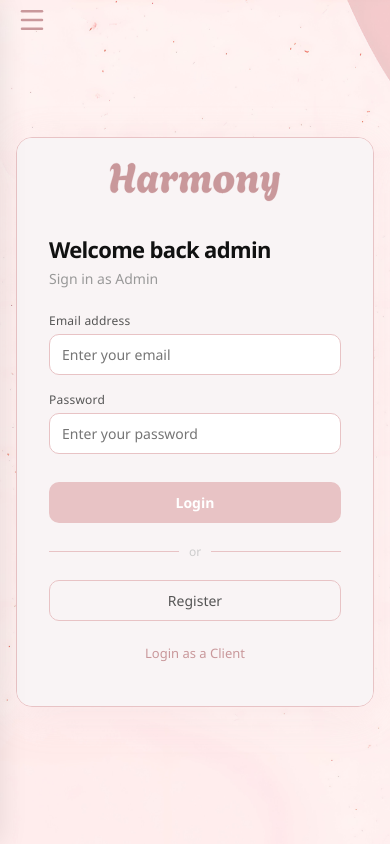
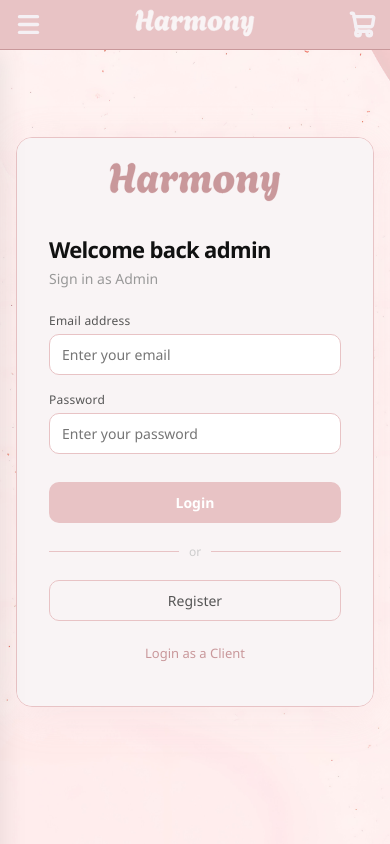
Before and after one commit to AhmedJrainija/MERN-e-commerce, a React (Vite) app in the folder client/: page /admin/login in a window 390 px wide. Built offline with nearby package versions, Linux system fonts and the light colour scheme; no server answers.

Commit message:
header fix for mobile screen

```diff
--- a/client/src/4-components/2-sidebar/Sidebar.module.css
+++ b/client/src/4-components/2-sidebar/Sidebar.module.css
@@ -35,6 +35,7 @@
     width: 64px;
     padding: 2rem 0.75rem;
     align-items: center;
+    top: 50px;
   }
 
   .cardLabel {
@@ -52,7 +53,7 @@
   .inner {
     width: 200px;
     transform: translateX(-100%);
-    top: 0;
+    top: 50px;
     padding-top: 1rem;
     box-shadow: 4px 0 24px rgba(0, 0, 0, 0.08);
   }
@@ -70,8 +71,17 @@
     padding: 1rem 1.1rem;
     gap: 1rem;
   }
+
+  .logoContainer .logo{
+    display: none;
+  }
+  .inner {
+    gap: 0;
+    padding-top: 1rem;
+  }
 }
 
+/* ── Toggle button ── */
 .toggleBtn {
   display: none;
 }
@@ -81,10 +91,6 @@
     display: flex;
     align-items: center;
     justify-content: center;
-    position: fixed;
-    top: 0;
-    left: 12px;
-    z-index: 200;
     width: 40px;
     height: 40px;
     background: transparent;
@@ -92,9 +98,11 @@
     border-radius: 10px;
     cursor: pointer;
     color: #C9989B;
+    flex-shrink: 0;
   }
 }
 
+/* ── Backdrop ── */
 .backdrop {
   display: none;
 }
@@ -104,12 +112,13 @@
     display: block;
     position: fixed;
     inset: 0;
-    top: 0;
+    top: 50px;
     background: rgba(0, 0, 0, 0.18);
     z-index: 99;
   }
 }
 
+/* ── Cards & grid ── */
 .grid {
   display: flex;
   flex-direction: column;
@@ -190,6 +199,7 @@
   justify-content: center;
 }
 
+/* ── Sidebar logo ── */
 .logoContainer {
   display: flex;
   align-items: center;
@@ -202,10 +212,11 @@
   padding: 10px;
 }
 
-.logo{
+.logo {
   width: 100%;
 }
 
+/* ── Page margin ── */
 .main {
   margin-left: 250px;
 }
@@ -216,9 +227,58 @@
   }
 }
 
-/* Mobile: sidebar is hidden off-screen */
 @media (max-width: 600px) {
   .main {
     margin-left: 0;
   }
 }
+
+/* ── Mobile header bar ── */
+.headerBar {
+  display: none;
+}
+
+@media (max-width: 600px) {
+  .headerBar {
+    display: flex;
+    flex-direction: row;
+    align-items: center;
+    justify-content: space-between;
+    position: fixed;
+    top: 0;
+    left: 0;
+    right: 0;
+    height: 50px;
+    background-color: #E8C3C5;
+    border-bottom: 1px solid #C9989B;
+    padding: 0 8px;
+    z-index: 1000;
+  }
+}
+
+/* Centered logo */
+.logoContainerHeader {
+  position: absolute;
+  left: 50%;
+  transform: translateX(-50%);
+  display: flex;
+  align-items: center;
+}
+
+.logoHeader {
+  height: 28px;
+  width: auto;
+}
+
+/* Cart icon in header (right side) */
+.cartIconHeader {
+  display: flex;
+  align-items: center;
+  justify-content: center;
+  position: relative;
+  width: 40px;
+  height: 40px;
+  color: #C9989B;
+  cursor: pointer;
+  flex-shrink: 0;
+}
--- a/client/src/4-components/2-sidebar/sidebar.tsx
+++ b/client/src/4-components/2-sidebar/sidebar.tsx
@@ -12,8 +12,8 @@ export function SideBar() {
   const navigate = useNavigate();
   const { isAuth, role } = useAuth();
   const [open, setOpen] = useState(false);
-  const {cart} = useCart();
-  const {handleLogout} = useLogout();
+  const { cart } = useCart();
+  const { handleLogout } = useLogout();
 
   const go = (path: string) => {
     navigate(path);
@@ -22,11 +22,30 @@ export function SideBar() {
 
   return (
     <>
-      {/* Mobile hamburger */}
-      {!open &&
+      {/* Mobile top header bar */}
+      <div className={styles.headerBar}>
         <button className={styles.toggleBtn} onClick={() => setOpen(o => !o)}>
-        <Menu size={30} strokeWidth={2} />
-      </button> }
+          <Menu size={27} strokeWidth={3} color="#F5F0F4" />
+        </button>
+
+        <div className={styles.logoContainerHeader}>
+          <Link to="/" onClick={() => setOpen(false)}>
+            <img src="/Logos/logo-light.svg" className={styles.logoHeader} alt="Harmony logo" />
+          </Link>
+        </div>
+
+        <div
+          className={styles.cartIconHeader}
+          onClick={() => navigate('/cart')}
+          role="button"
+          aria-label="Go to cart"
+        >
+          <ShoppingCart size={27} strokeWidth={3} color="#F5F0F4" />
+          {cart !== null && cart >= 0 && (
+            <div className={styles.cartSize}>{cart}</div>
+          )}
+        </div>
+      </div>
 
       {/* Backdrop */}
       {open && <div className={styles.backdrop} onClick={() => setOpen(false)} />}
@@ -35,8 +54,8 @@ export function SideBar() {
         <nav className={`${styles.inner} ${open ? styles.open : ""}`}>
 
           <div className={styles.logoContainer}>
-            <Link to={'/'} onClick={() => setOpen(false)}>
-              <img src="/Logos/logo-light.svg" className={styles.logo}></img>
+            <Link to="/" onClick={() => setOpen(false)}>
+              <img src="/Logos/logo-light.svg" className={styles.logo} alt="Harmony logo" />
             </Link>
           </div>
 
@@ -89,7 +108,7 @@ export function SideBar() {
             </div>
           )}
 
-          {!isAuth &&
+          {!isAuth && (
             <div className={styles.grid}>
               <button className={styles.card} onClick={() => go("/")}>
                 <div className={styles.cardIcon}><House size={20} strokeWidth={2} /></div>
@@ -104,7 +123,7 @@ export function SideBar() {
                 <span className={styles.cardLabel}>Register</span>
               </button>
             </div>
-          }
+          )}
 
         </nav>
       </div>
```
Lines whose indentation alone changed are shown as unchanged.
